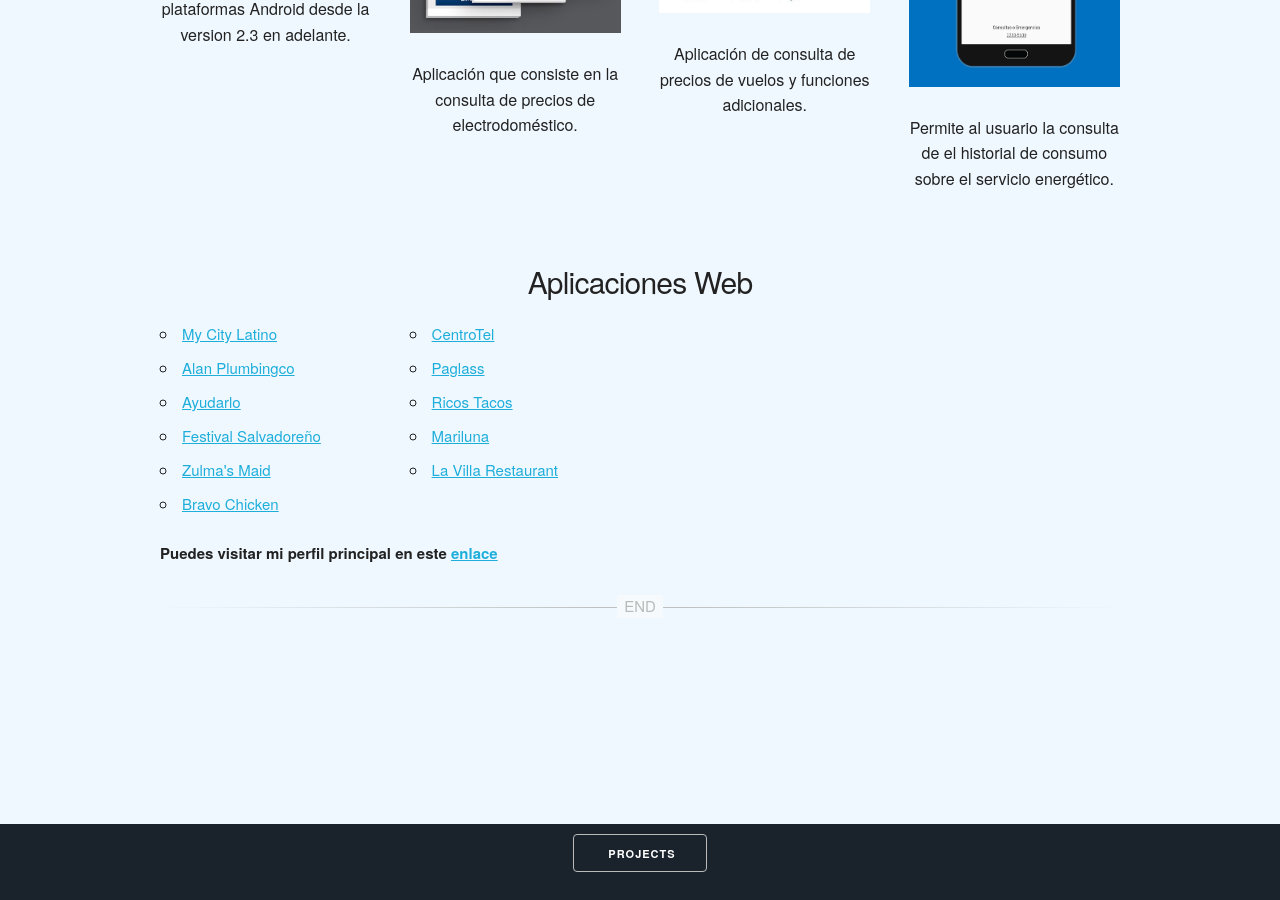
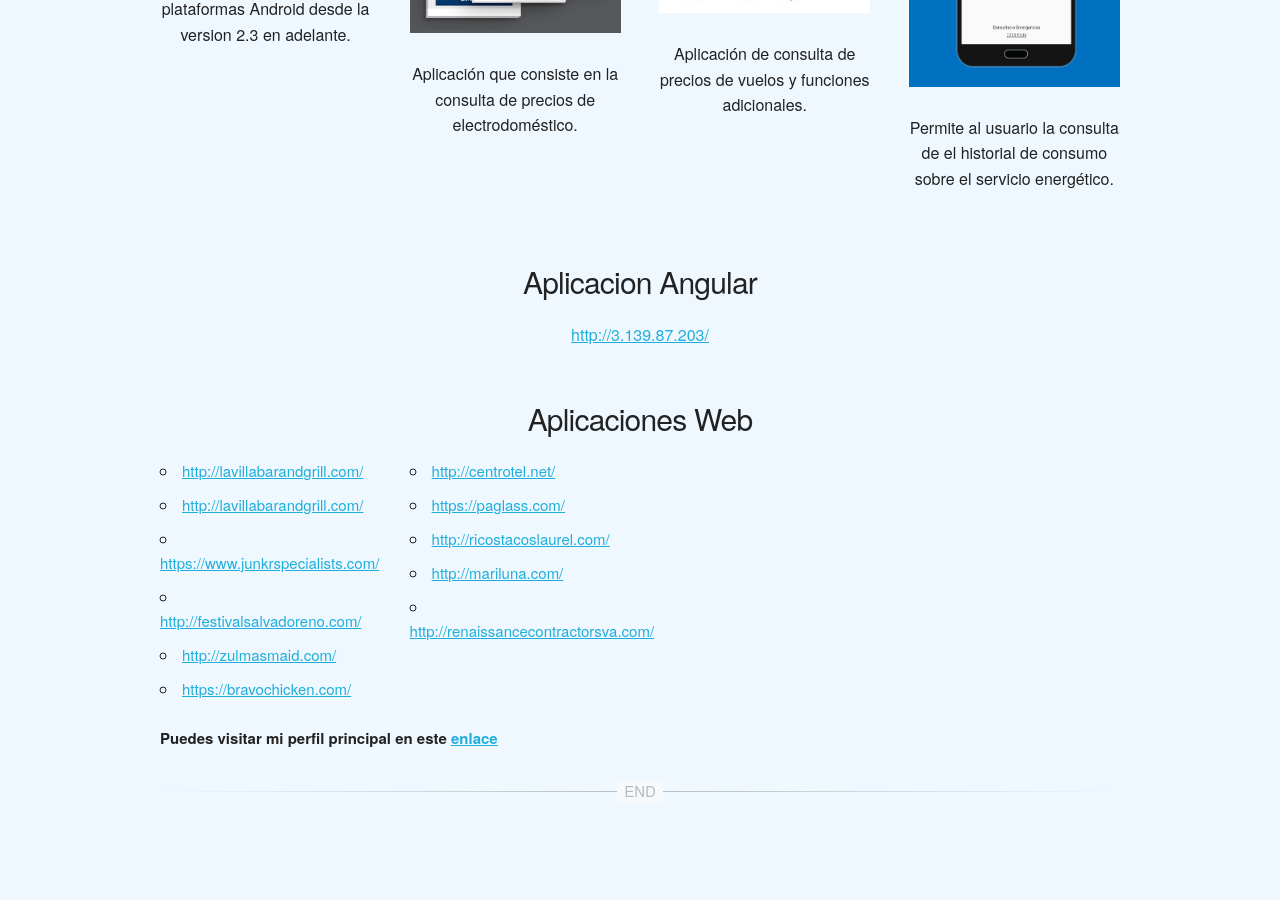
Before and after one commit to hugocalderon/hugocalderon.github.io, a Jekyll site: the page built from portafolio.html, in a window 1280 px wide and 900 px high, scrolled down 520 px. Built offline with Jekyll 4.4.1, drawn with Linux system fonts in a browser that asks for light colours.

Commit message:
Update portafolio.html
Cambios en portafolio

```diff
--- a/_includes/portafolio.html
+++ b/_includes/portafolio.html
@@ -27,6 +27,14 @@
           <p>Permite al usuario la consulta de el historial de consumo sobre el servicio energético.</p>
       </div>
   </div>
+  <div class="user-details">
+    <br>
+    <p style="display: none;">He desarrollado aplicaciones en su mayoria a nivel internas, no aplicaciones publicas. Es por eso no se agregan al portafolio.</p>
+    <h4>Aplicacion Angular</h4>
+    <p>
+      <a href="http://3.139.87.203" target="_blank">http://3.139.87.203/</a>
+    </p>
+  </div>
     <div class="user-details">
         <br>
         <p style="display: none;">He desarrollado aplicaciones en su mayoria a nivel internas, no aplicaciones publicas. Es por eso no se agregan al portafolio.</p>
@@ -35,21 +43,21 @@
     <div class="row">
         <div class="three columns">
             <ul>
-                <li><a href="http://mycitylatino.com/" target="_blank">My City Latino</a></li>
-                <li><a href="http://alanplumbingco.com/" target="_blank">Alan Plumbingco</a></li>
-                <li><a href="http://ayudarlo.com/" target="_blank">Ayudarlo</a></li>
-                <li><a href="http://festivalsalvadoreno.com/" target="_blank">Festival Salvadoreño</a></li>
-                <li><a href="http://zulmasmaid.com/" target="_blank">Zulma's Maid</a></li>
-                <li><a href="https://bravochicken.com/" target="_blank">Bravo Chicken</a></li>
+                <li><a href="http://lavillabarandgrill.com/" target="_blank">http://lavillabarandgrill.com/</a></li>
+                <li><a href="http://lavillabarandgrill.com/" target="_blank">http://lavillabarandgrill.com/</a></li>
+                <li><a href="https://www.junkrspecialists.com/" target="_blank">https://www.junkrspecialists.com/</a></li>
+                <li><a href="http://festivalsalvadoreno.com/" target="_blank">http://festivalsalvadoreno.com/</a></li>
+                <li><a href="http://zulmasmaid.com/" target="_blank">http://zulmasmaid.com/</a></li>
+                <li><a href="https://bravochicken.com/" target="_blank">https://bravochicken.com/</a></li>
             </ul>
         </div>
         <div class="three columns">
             <ul>
-                <li><a href="http://centrotel.net/" target="_blank">CentroTel</a></li>
-                <li><a href="https://paglass.com/" target="_blank">Paglass</a></li>
-                <li><a href="http://ricostacoslaurel.com/" target="_blank">Ricos Tacos</a></li>
-                <li><a href="http://mariluna.com/" target="_blank">Mariluna</a></li>
-                <li><a href="http://lavillabarandgrill.com/" target="_blank">La Villa Restaurant</a></li>
+                <li><a href="http://centrotel.net/" target="_blank">http://centrotel.net/</a></li>
+                <li><a href="https://paglass.com/" target="_blank">https://paglass.com/</a></li>
+                <li><a href="http://ricostacoslaurel.com/" target="_blank">http://ricostacoslaurel.com/</a></li>
+                <li><a href="http://mariluna.com/" target="_blank">http://mariluna.com/</a></li>
+                <li><a href="http://renaissancecontractorsva.com/" target="_blank">http://renaissancecontractorsva.com/</a></li>
             </ul>
         </div>
     </div>
```
